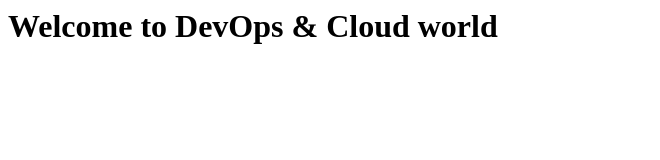
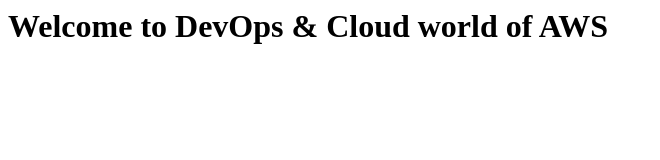
Before and after one commit to neel-max/website, a plain HTML site: page index.html in a window 1280 px wide. Shown: the whole page, without its empty margins (0-660 px from the left). Drawn offline with Linux system fonts and the light colour scheme.

Commit message:
second edit of index file

```diff
--- a/index.html
+++ b/index.html
@@ -1,6 +1,6 @@
 <html>
 <title>Jenkins CI/CD pipelie</title>
 <body>
-<h1>Welcome to DevOps & Cloud  world</h1>
+<h1>Welcome to DevOps & Cloud world of AWS</h1>
 </body>
 </html>
```
